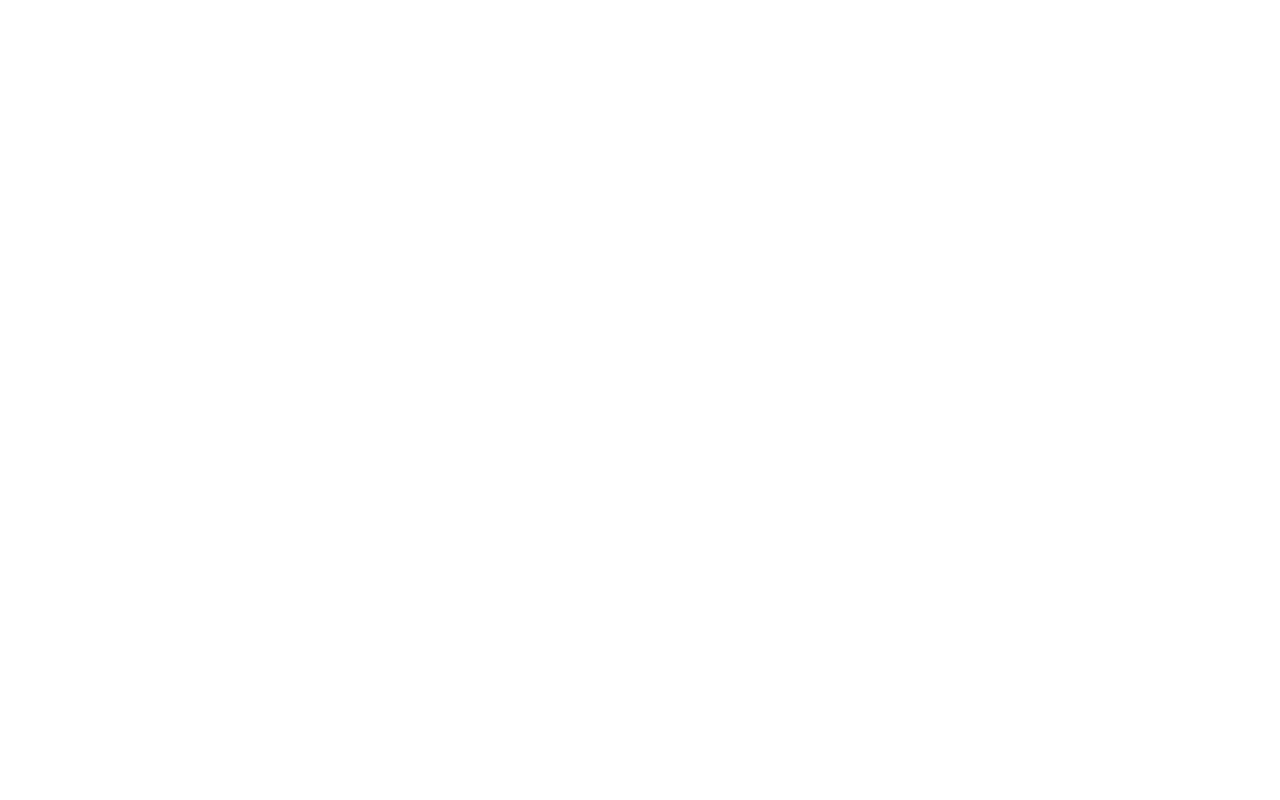
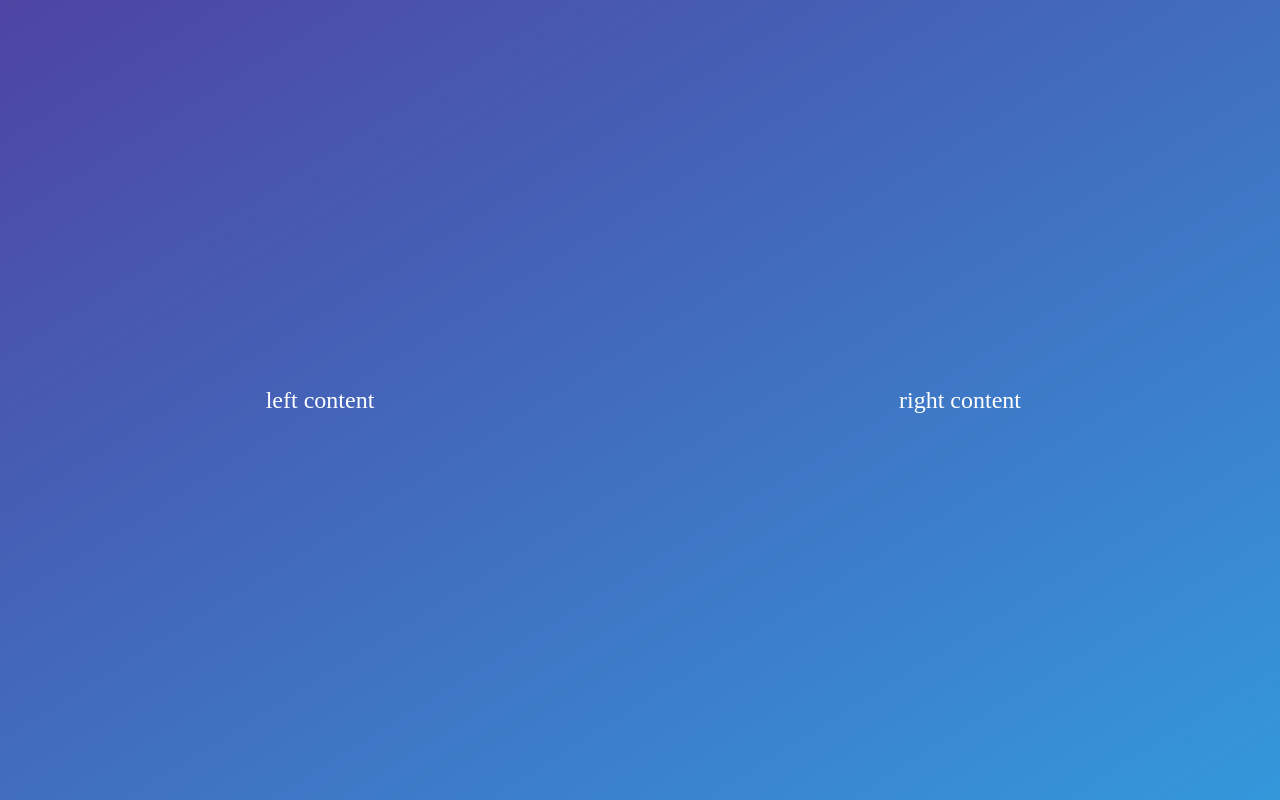
Before and after one commit to Dhurv/portfolio1.1, a plain HTML site: page index.html in a window 1280 px wide. Drawn offline with Linux system fonts and the light colour scheme.

Commit message:
Small change to the main screen

```diff
--- a/index.html
+++ b/index.html
@@ -12,7 +12,10 @@
     />
   </head>
   <body>
-    <div class="banner"></div>
+    <div class="banner">
+      <div class="left-content">left content</div>
+      <div class="right-content">right content</div>
+    </div>
     <div class="projects"></div>
     <div class="Experience"></div>
     <div class="testimonial"></div>
--- a/style.css
+++ b/style.css
@@ -0,0 +1,24 @@
+body{
+    margin: 0;
+    padding: 0;
+    box-sizing: border-box;
+}
+
+.banner {
+    width: 100%;
+    height: 100vh;
+    background: linear-gradient(to bottom right, #4e44a3, #3498db);;
+    color: white;
+    display: flex;
+    font-size: 24px;
+    text-align: center;
+}
+
+.left-content, .right-content {
+    width: 50%;
+    display: flex;
+    align-items: center;
+    justify-content: center;
+    padding: 20px;
+    box-sizing: border-box;
+  }
```
